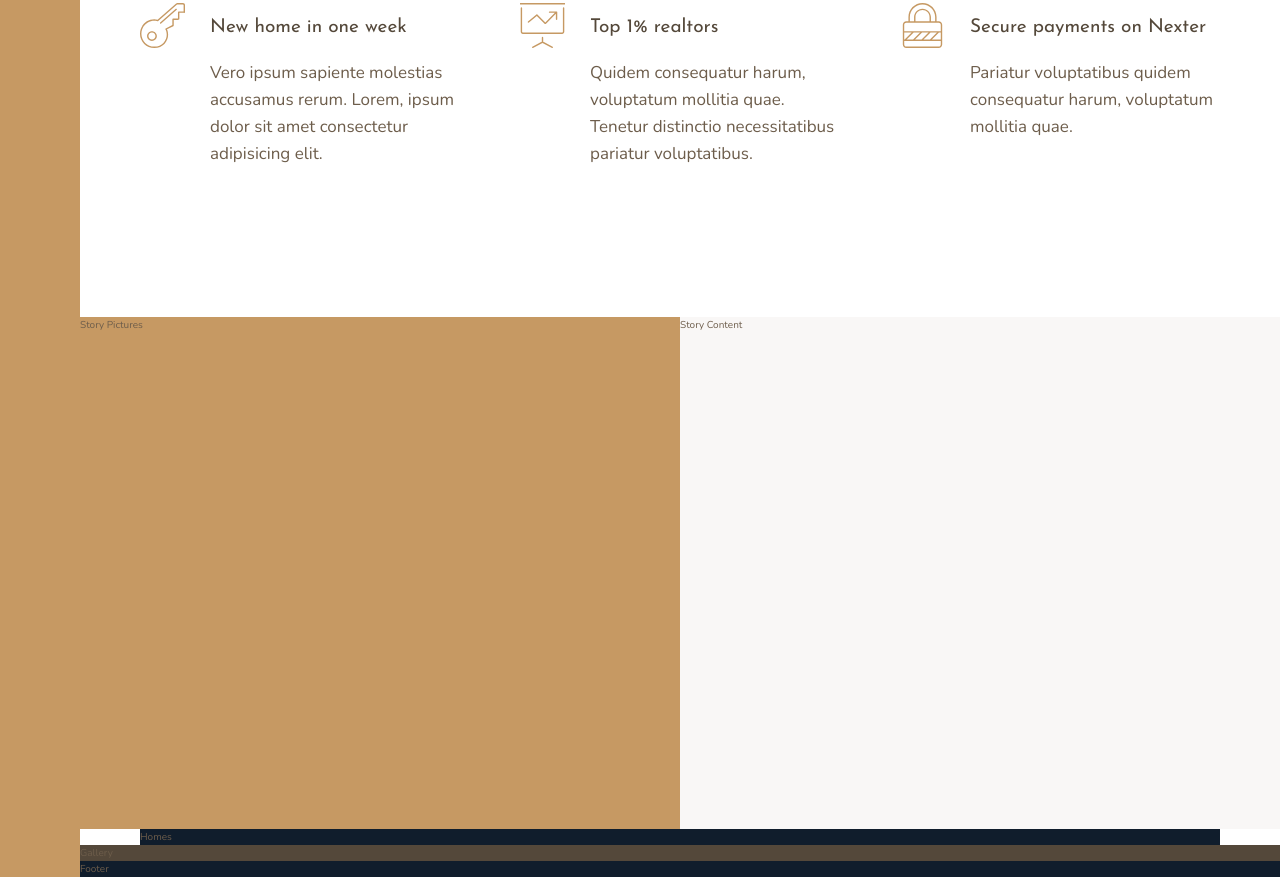
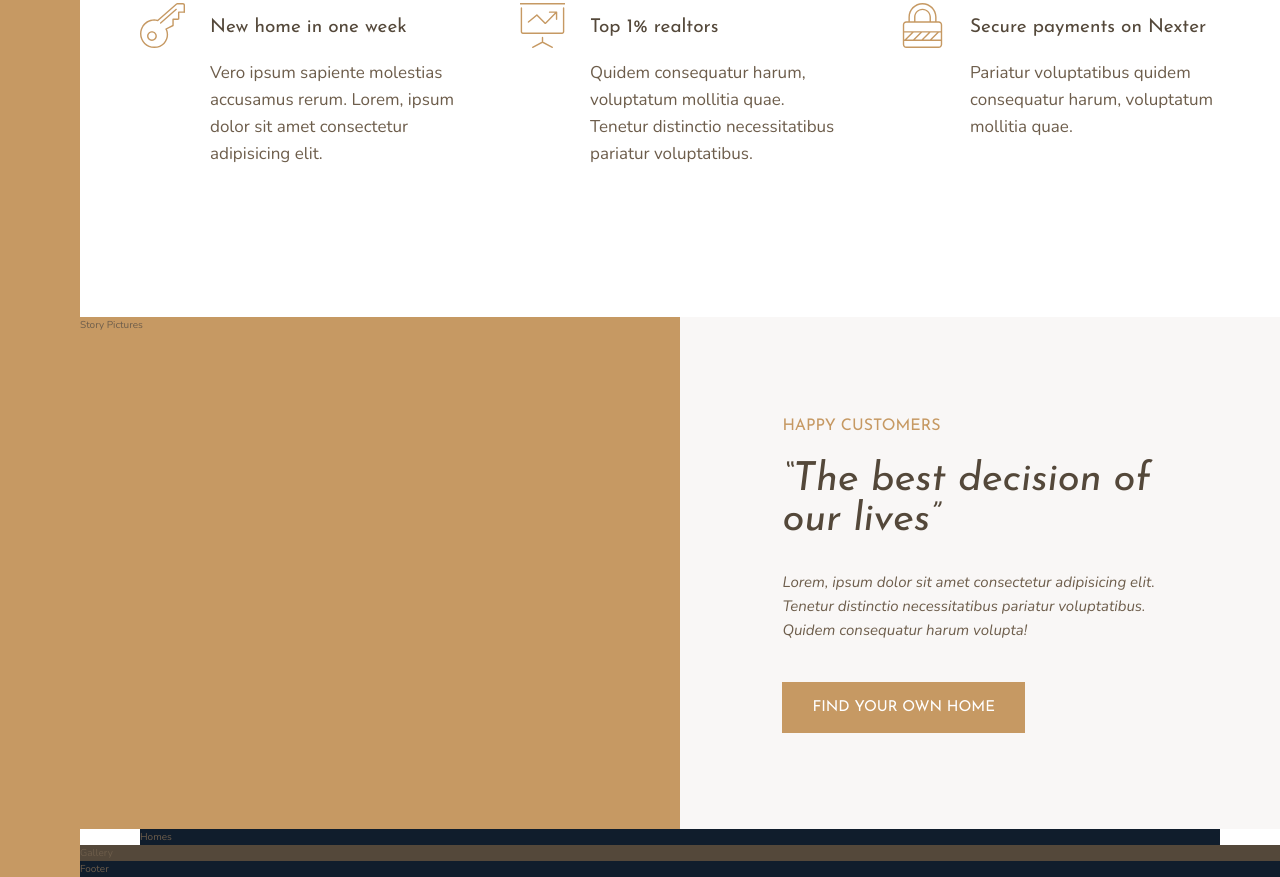
Before and after one commit to akardet/nexter, a website: page index.html in a window 1280 px wide. Shown: the part 991-1868 px from the top of the page. Drawn offline with nearby package versions, Linux system fonts and the light colour scheme.

Commit message:
Apply style to story content section

```diff
--- a/index.html
+++ b/index.html
@@ -80,7 +80,12 @@
         </div>
 
         <div class="story__content">
-            Story Content
+            <h3 class="heading-3 mb-sm">Happy Customers</h3>
+            <h2 class="heading-2 heading-2--dark mb-md">&ldquo;The best decision of our lives&rdquo;</h2>
+            <p class="story__text">
+                    Lorem, ipsum dolor sit amet consectetur adipisicing elit. Tenetur distinctio necessitatibus pariatur voluptatibus. Quidem consequatur harum volupta!
+            </p>
+            <button class="btn">Find your own home</button>
         </div>
 
         <section class="homes">
--- a/sass/_story.scss
+++ b/sass/_story.scss
@@ -7,5 +7,24 @@
   &__content {
     background-color: $color-grey-light-1;
     grid-column: col-start 5 / full-end;
+
+    padding: 6rem 8vw;
+
+    /* Flexbox
+    display: flex;
+    flex-direction: column;
+    justify-content: center;
+    align-items: flex-start;
+    */
+
+    display: grid;
+    align-content: center;
+    justify-items: start;
+  }
+
+  &__text {
+    font-size: 1.5rem;
+    font-style: italic;
+    margin-bottom: 4rem;
   }
 }
--- a/sass/_typography.scss
+++ b/sass/_typography.scss
@@ -9,10 +9,24 @@
 
 .heading-2 {
   @extend %heading;
+  font-size: 4rem;
+  font-style: italic;
+  line-height: 1;
+
+  &--light {
+    color: $color-grey-light-1;
+  }
+
+  &--dark {
+    color: $color-grey-dark-1;
+  }
 }
 
 .heading-3 {
   @extend %heading;
+  font-size: 1.6rem;
+  color: $color-primary;
+  text-transform: uppercase;
 }
 
 .heading-4 {
@@ -27,3 +41,37 @@
     color: $color-grey-dark-1;
   }
 }
+
+.btn {
+  background-color: $color-primary;
+  color: #FFF;
+  border: none;
+  border-radius: 0;
+  font-family: $font-display;
+  font-size: 1.5rem;
+  text-transform: uppercase;
+  padding: 1.8rem 3rem;
+  cursor: pointer;
+
+  transition: all .3s;
+
+  &:hover {
+    background-color: $color-primary-dark;
+  }
+}
+
+.mb-sm {
+  margin-bottom: 2rem;
+}
+
+.mb-md {
+  margin-bottom: 3rem;
+}
+
+.mb-lg {
+  margin-bottom: 4rem;
+}
+
+.mb-hg {
+  margin-bottom: 8rem;
+}
```
Also changed, not shown: css/style.css.
